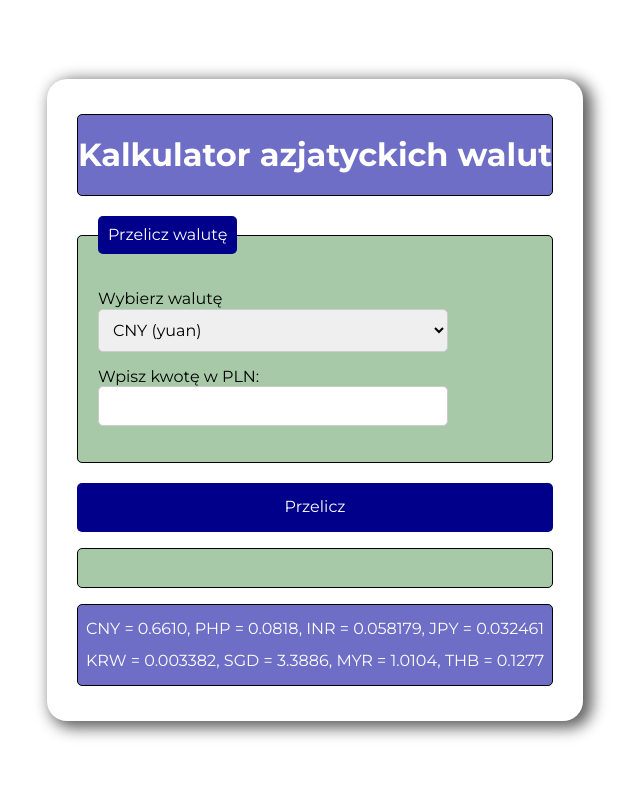
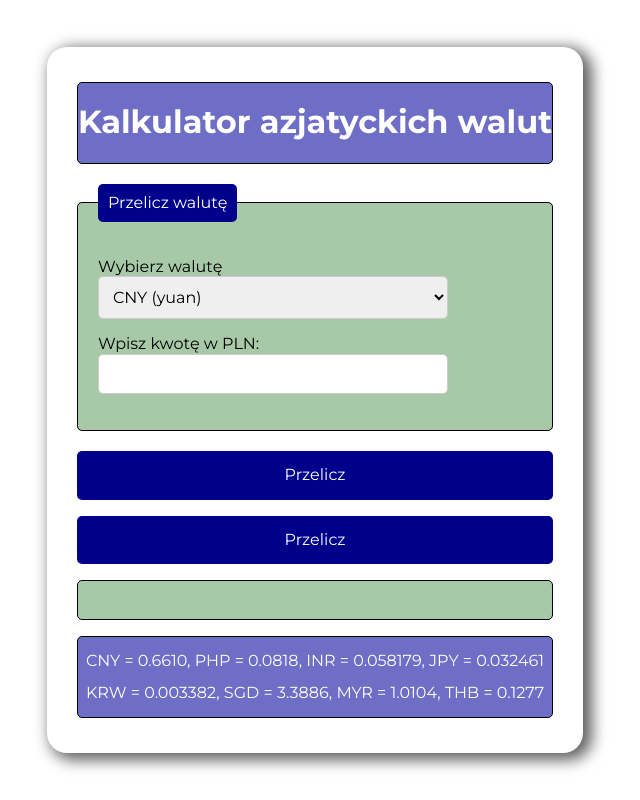
Before and after one commit to Blazej-Grodecki/currency-converter-react, a React (Create React App) app: page / in a window 1280 px wide. Shown: the whole page, without its empty margins (325-965 px from the left). Built offline with nearby package versions, Linux system fonts and the light colour scheme.

Commit message:
added Button component

```diff
--- a/src/App.js
+++ b/src/App.js
@@ -3,12 +3,14 @@ import Form from "./Form";
 import Footer from "./Footer";
 import Container from "./Container";
 import Rates from "./Rates";
+import Button from "./Button";
 
 function App() {
   return (
     <Container>
       <Header title="Kalkulator azjatyckich walut" />
       <Form />
+      <Button />
       <p className="form__result">
         <span></span>
       </p>
--- /dev/null
+++ b/src/Button/index.js
@@ -0,0 +1,9 @@
+import "./style.css";
+
+const Button = () => (
+  <p>
+    <button className="form__button">Przelicz</button>
+  </p>
+);
+
+export default Button;
--- /dev/null
+++ b/src/Button/style.css
@@ -0,0 +1,16 @@
+.form__button {
+    width: 100%;
+    border: none;
+    background-color:darkblue;
+    color: white;
+    padding: 15px;
+    border-radius: 5px;
+}
+
+.form__button:hover {
+    background-color: hsl(240, 100%, 35%);
+}
+
+.form__button:active {
+    background-color: hsl(240, 100%, 40%);
+}
--- a/src/Form/style.css
+++ b/src/Form/style.css
@@ -28,23 +28,6 @@
         border-radius: 5px;
 }
 
-.form__button {
-    width: 100%;
-    border: none;
-    background-color:darkblue;
-    color: white;
-    padding: 15px;
-    border-radius: 5px;
-}
-
-.form__button:hover {
-    background-color: hsl(240, 100%, 35%);
-}
-
-.form__button:active {
-    background-color: hsl(240, 100%, 40%);
-}
-
 .form__result {
     display: flex;
     border: 1px solid black;
```
